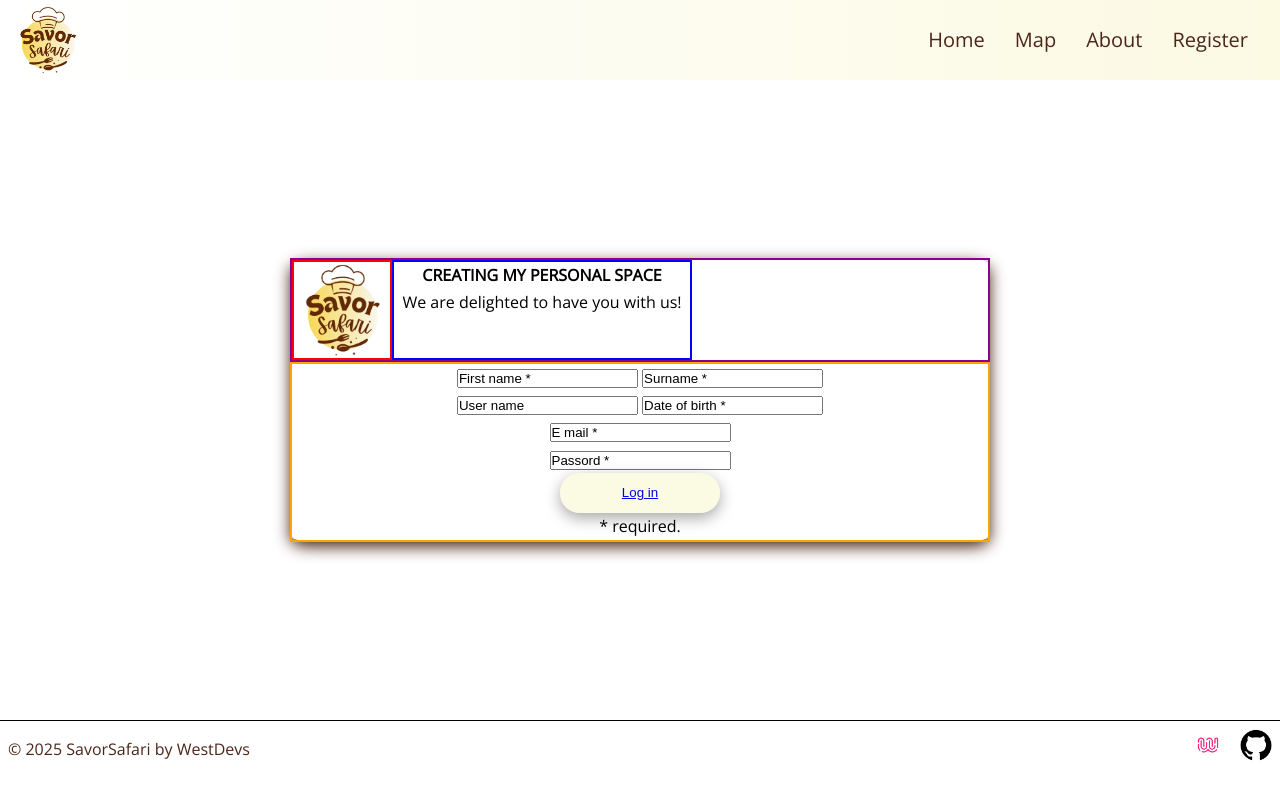
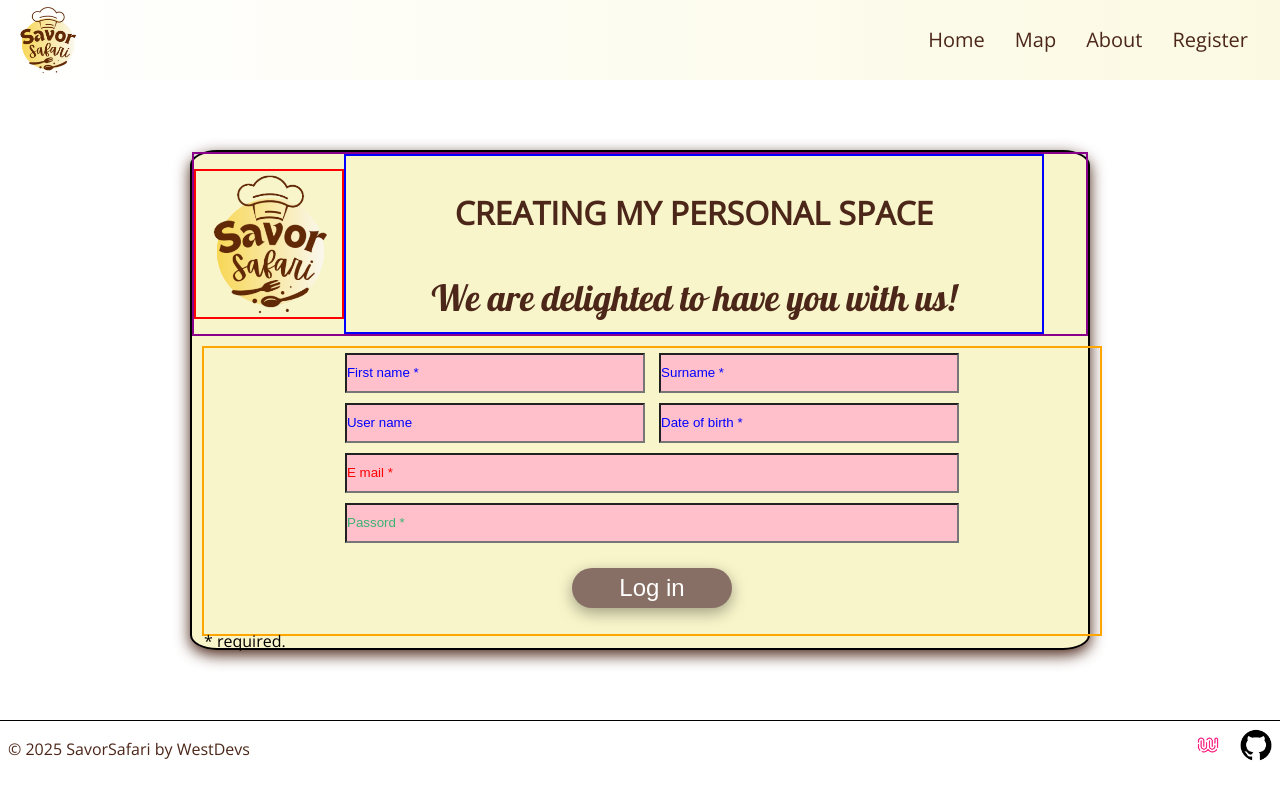
Before and after one commit to wildcodeschool-2025-03/JS-WestDevs-P2-SavorSafari, a React (Vite) app in the folder client/: page /create-User-Space in a window 1280 px wide. Built offline with nearby package versions, Linux system fonts and the light colour scheme.

Commit message:
work in progress

```diff
--- a/client/src/components/CreateUserSpace/CreateUserSpace.css
+++ b/client/src/components/CreateUserSpace/CreateUserSpace.css
@@ -8,9 +8,12 @@
 }
 
 .create-user-space .formulaire {
-  /*border: 2px, solid, black;*/
+  border: 2px, solid, black;
   border-radius: 3%;
   box-shadow: var(--light-border-bloc-color) 0px 5px 15px 0px;
+  background-color: var(--light-bg-bloc-color-100);
+  width: 900px;
+  height: 500px;
 }
 
 .create-user-space .head {
@@ -21,17 +24,30 @@
 
 .create-user-space .logo {
   border: 2px, solid, red;
-  height: 100px;
-  width: 100px;
+  height: 150px;
+  width: 150px;
 }
 .create-user-space #text {
   border: 2px, solid, blue;
-  width: 300px;
+  width: 700px;
+  h1 {
+    margin: 30px;
+    color: var(--light-text-color);
+    font-size: 32px;
+    font-family: var(--font-family-body);
+  }
+  p {
+    color: var(--light-text-color);
+    font-family: var(--font-family-title);
+    font-size: 36px;
+  }
 }
 
 .create-user-space .form {
   border: 2px, solid, orange;
-  width: 700px;
+  width: 900px;
+  height: 290px;
+  margin: 10px;
 }
 .create-user-space .log-in {
   border: 2px, solid, yellow;
@@ -40,5 +56,48 @@
   width: 160px;
   border-radius: 50px;
   box-shadow: rgba(0, 0, 0, 0.35) 0px 5px 15px;
-  background-color: var(--light-bg-bloc-color);
+  background-color: #886f66;
+  margin: 20px;
+
+  a {
+    color: white;
+    font-size: 24px;
+    text-decoration: none;
+  }
 }
+
+.create-user-space #input .log-in {
+  display: flex;
+  align-items: center;
+  justify-content: center;
+  flex-direction: column;
+}
+.create-user-space #input input {
+  background-color: pink;
+  width: 300px;
+  height: 40px;
+}
+
+.create-user-space #input #first-name,
+#surname,
+#username,
+#date {
+  color: blue;
+  margin: 5px;
+}
+
+.create-user-space #input #mail {
+  width: 614px;
+  color: red;
+  margin: 5px;
+}
+
+.create-user-space #input #password {
+  width: 614px;
+  margin: 5px;
+  color: mediumseagreen;
+}
+
+.create-user-space .form p {
+  text-align: left;
+}
--- a/client/src/components/CreateUserSpace/CreateUserSpace.tsx
+++ b/client/src/components/CreateUserSpace/CreateUserSpace.tsx
@@ -16,15 +16,23 @@ const CreateUserSpace = () => {
 
         <article className="form">
           <label id="input">
-            <input name=" First name *" defaultValue="First name *" />{" "}
-            <input name="Surname *" defaultValue="Surname *" />
+            <input
+              id="first-name"
+              name=" First name *"
+              defaultValue="First name *"
+            />{" "}
+            <input id="surname" name="Surname *" defaultValue="Surname *" />
             <br />
-            <input name="Username *" defaultValue="User name" />{" "}
-            <input name="Date of birth *" defaultValue="Date of birth *" />
+            <input id="username" name="Username *" defaultValue="User name" />{" "}
+            <input
+              id="date"
+              name="Date of birth *"
+              defaultValue="Date of birth *"
+            />
             <br />
-            <input name="E mail *" defaultValue="E mail *" />
+            <input id="mail" name="E mail *" defaultValue="E mail *" />
             <br />
-            <input name="Password *" defaultValue="Passord *" />
+            <input id="password" name="Password *" defaultValue="Passord *" />
             <br />
           </label>
           <button className="log-in" type="button">
```
